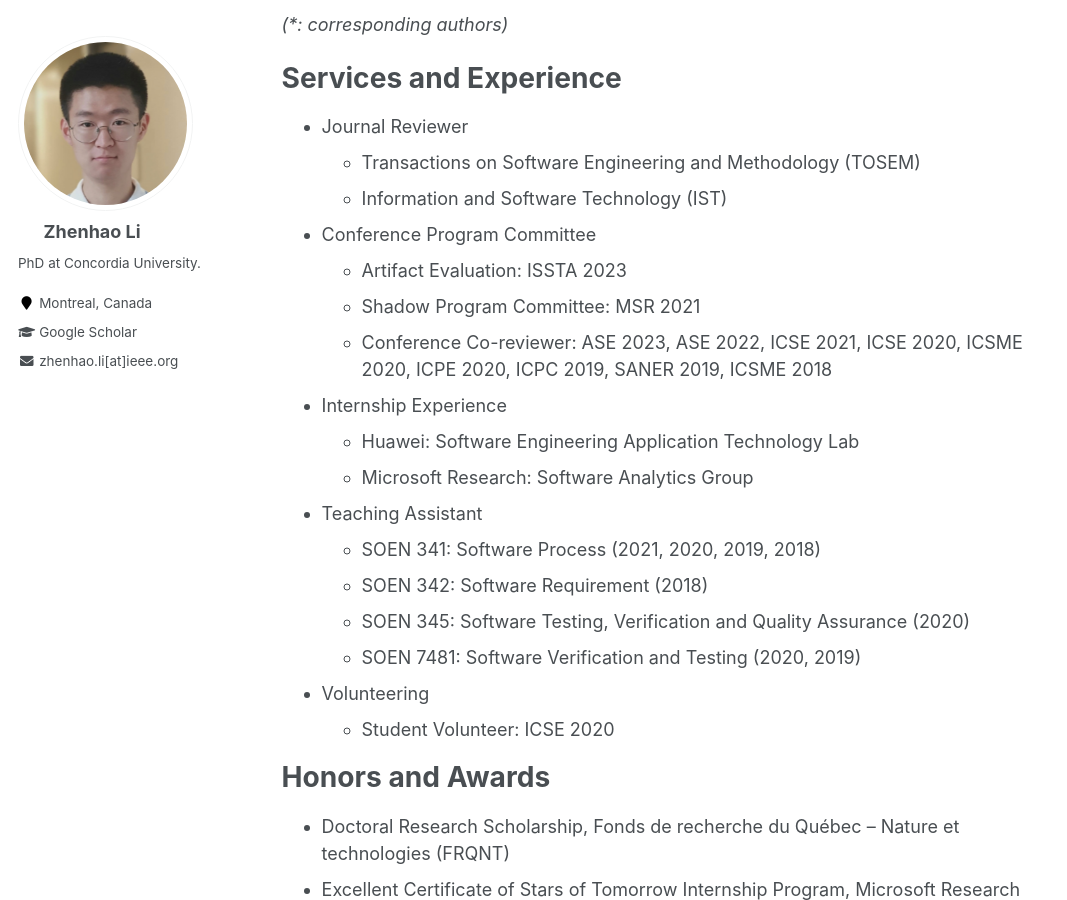
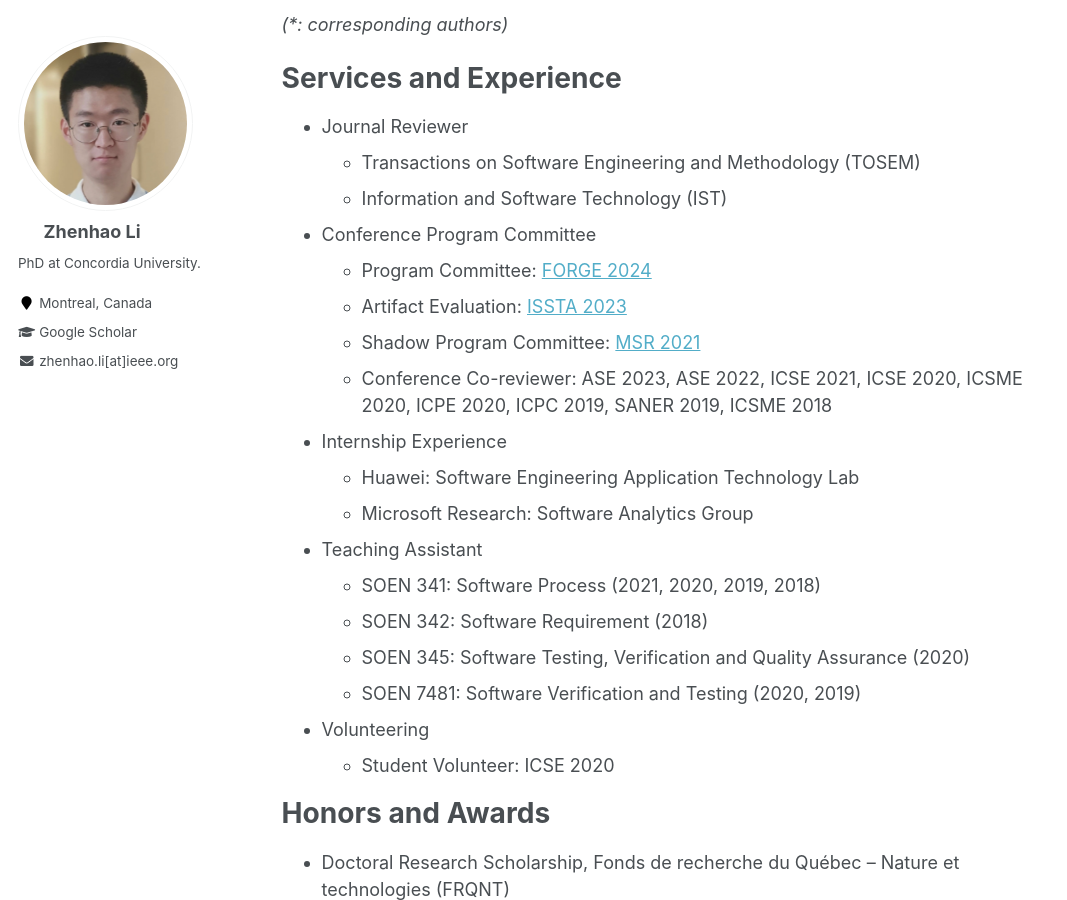
Before and after one commit to ginolzh/ginolzh.github.io, a Jekyll site: the page built from _pages/about.md, in a window 1280 px wide and 900 px high, scrolled down 1687 px. Shown: the whole window, without its empty margins (0-1067 px from the left). Built offline with Jekyll 4.4.1, drawn with Linux system fonts in a browser that asks for light colours.

Commit message:
Update about.md

```diff
--- a/_pages/about.md
+++ b/_pages/about.md
@@ -63,8 +63,9 @@ Services and Experience
   * Transactions on Software Engineering and Methodology (TOSEM)
   * Information and Software Technology (IST)
 * Conference Program Committee
-  * Artifact Evaluation: ISSTA 2023
-  * Shadow Program Committee: MSR 2021
+  * Program Committee: [FORGE 2024](https://conf.researchr.org/track/forge-2024/forge-2024-papers)
+  * Artifact Evaluation: [ISSTA 2023](https://conf.researchr.org/track/issta-2023/issta-2023-artifact-evaluation)
+  * Shadow Program Committee: [MSR 2021](https://2021.msrconf.org/committee/msr-2021-shadow-pc-shadow-pc-committee)
   * Conference Co-reviewer: ASE 2023, ASE 2022, ICSE 2021, ICSE 2020, ICSME 2020, ICPE 2020, ICPC 2019, SANER 2019, ICSME 2018
 * Internship Experience
   * Huawei: Software Engineering Application Technology Lab
```
